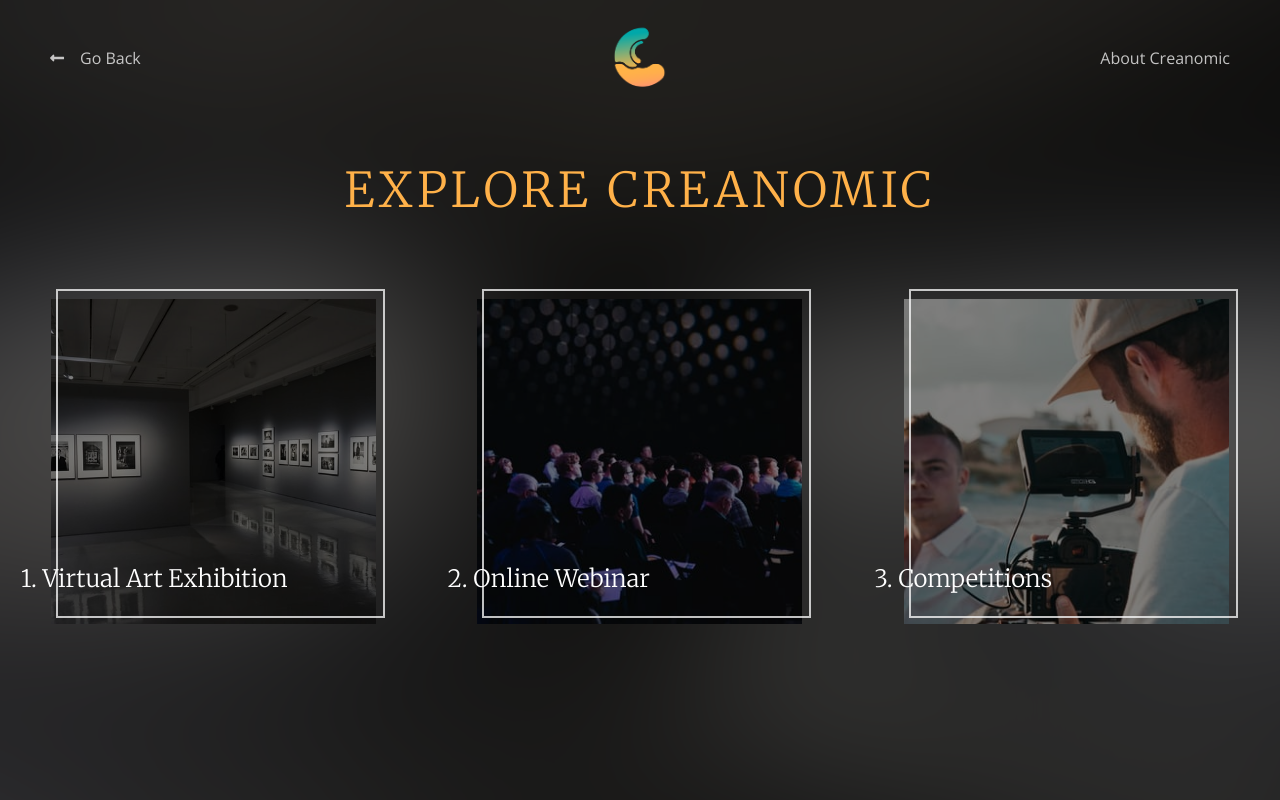
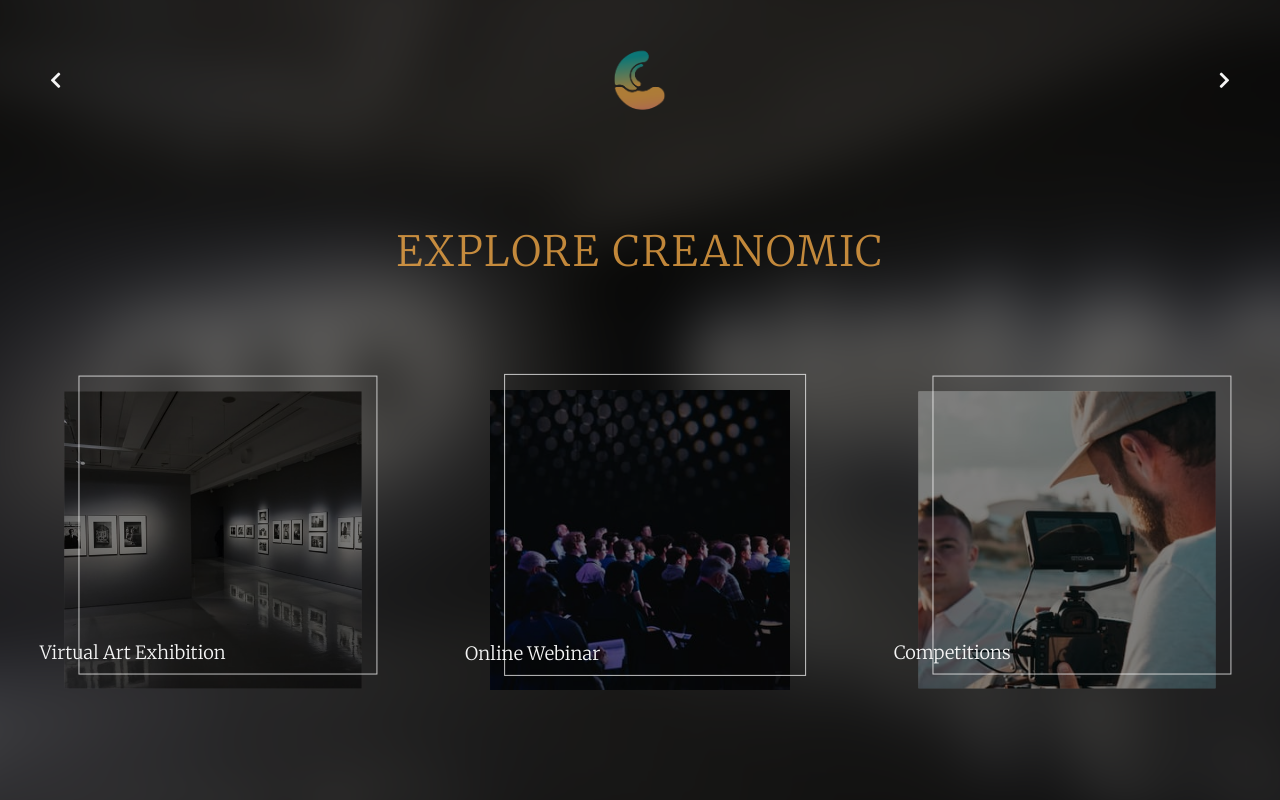
Before and after one commit to Bram-adl/web-creanomic, a Vue app: page /home in a window 1280 px wide. Built offline with nearby package versions, Linux system fonts and the light colour scheme.

Commit message:
Fix HomePage.vue and MainHeader.vue

```diff
--- a/src/App.vue
+++ b/src/App.vue
@@ -23,6 +23,7 @@
 }
 a {
   text-decoration: none;
+  color: inherit;
 }
 #app {
   width: 100%;
--- a/src/components/MainHeader.vue
+++ b/src/components/MainHeader.vue
@@ -1,170 +1,207 @@
 <template>
-  <header class="main-header">
-    <div class="go-back-box box" @click="goToPreviousPage">
-      <i class="fas fa-long-arrow-alt-left"></i>
-      <span>Go Back</span>
+  <div class="main-header">
+    <div class="box box-prev">
+      <router-link class="link" :to="prevLink">
+        <i class="fas fa-chevron-left"></i>
+        <span @click.prevent="goToPrevPage(prevLink)">Go back</span>
+      </router-link>
     </div>
-
-    <div class="logo-box box">
-      <img src="@/assets/logo.png" alt="logo" class="logo">
+    <div class="box box-logo">
+      <img src="@/assets/logo.png" alt="logo-creanomic" class="logo">
     </div>
-
-    <div class="link-box box">
-      <a href="/about" @click.prevent="goToAboutPage">About Creanomic</a>
+    <div class="box box-link">
+      <router-link class="link" to="/about">
+        <span @click.prevent="goToAboutPage">About</span>
+        <i class="fas fa-chevron-right"></i>
+      </router-link>
     </div>
-  </header>
+  </div>
 </template>
 
 <script>
 export default {
   name: 'main-header',
+
+  props: {
+    prevLink: {
+      type: String,
+    }
+  },
+
+  mounted () {
+    this.runAnimation()
+  },
+
   methods: {
-    goToPreviousPage() {
-      if ( this.$route.name == "home" ) {
-        this.eventBus.$emit("loadLandingPage")
-      } else {
-        this.eventBus.$emit("loadHomePage")
+    runAnimation () {
+      let tl = this.gsap.timeline()
+      tl.from(".box-prev > a *", {
+        opacity: 0,
+        x: 25,
+        duration: 1,
+        ease: "power2.in",
+        delay: 2,
+        stagger: {
+          amount: 0.1
+        }
+      }).from(".box-link > a *", {
+        opacity: 0,
+        x: -25,
+        duration: 1,
+        ease: "power2.in",
+        stagger: {
+          amount: 0.1
+        }
+      }, "-=0.75").to(".logo", {
+        opacity: 1,
+        duration: 1,
+        ease: "power2.inOut",
+      }, "+=1")
+    },
+
+    goToPrevPage (link) {
+      if ( link == '/' ) {
+        this.eventBus.$emit('loadLandingPage')
       }
     },
 
-    goToAboutPage() {
-      this.eventBus.$emit("loadAboutPage")
+    goToAboutPage () {
+      this.eventBus.$emit('loadAboutPage')
     }
   }
 }
 </script>
 
 <style lang="scss" scoped>
+/*
+  =========================================================
+  | SCSS Variables and Mixins
+  =========================================================
+  Di kode ini, kita membuat beberapa variable untuk warna
+  dan fonts, sehingga berikutnya saat kita ingin menggunakan
+  warna yang sudah ditentukan dari design dan sifatnya global
+  kita cukup merubah nya melalui variable ini.
+
+  Berikutnya terdapat mixin yang fokusnya untuk mempermudah
+  penulisan media queries atau bekerja untuk responsive web
+  design. Mixin sudah dibuat menggunakan @mixin sehingga
+  untuk menggunakannya, cukup include dengan @include
+  directive milik SCSS.
+
+  Untuk mobile first approach, kita tidak tentukan breakpoint
+  untuk ukuran xs, untuk itu kita hanya deklarasikan ukuran
+  lainnya dimana sm untuk small screen seperti handphone, md
+  untuk ukuran tablet atau handphone portrait, lg untuk mini
+  laptop seperti notebook atau tablet pro, dan xl untuk ukuran
+  desktop.
+*/
+
+// Global Color Variables.
+$white: #F5F5F5;
+$yellow: #FFB149;
+$blue: #00A8AA;
+$grey: #363C3E;
+$serif: "Merriweather", serif;
+$sans-serif: "Open Sans", sans-serif;
+
+// Twitter Bootstrap Grid System.
+$sm-min: 576px;
+$md-min: 768px;
+$lg-min: 992px;
+$xl-min: 1200px;
+
+// Media Queries Breakpoints.
+@mixin sm {
+  @media (min-width: #{$sm-min}) {
+    @content;
+  }
+}
+
+@mixin md {
+  @media (min-width: #{$md-min}) {
+    @content;
+  }
+}
+
+@mixin lg {
+  @media (min-width: #{$lg-min}) {
+    @content;
+  }
+}
+
+@mixin xl {
+  @media (min-width: #{$xl-min}) {
+    @content;
+  }
+}
+
+/*
+  =========================================================
+  | SCSS Bases Styles - Mobile First
+  =========================================================
+*/
 .main-header {
   position: relative;
-
   display: flex;
   align-items: center;
   justify-content: space-between;
-
-  padding: 20px 16px;
-  color: rgba(254, 254, 254, 0.75);
-
+  height: 15vh;
+  padding: 0 25px;
+  @include md {
+    height: 20vh;
+    padding: 0 50px;
+  }
   .box {
     width: 100%;
-  }
-
-  .go-back-box {
-    font-family: "Open Sans", sans-serif;
+    font-family: $serif;
     font-size: 12px;
-    cursor: pointer;
-
-    span {
-      margin-left: 16px;
-      transition: .4s ease-out;
+    @include sm {
+      font-size: 16px;
     }
-
-    &:hover {
-      span {margin-left: 20px}
+    @include md {
+      font-size: 18px;
     }
-  }
-
-  .logo-box {
-    line-height: 0;
-
-    .logo {
-      display: block;
-      width: 50px;
-      height: 50px;
-      margin: auto;
-    }
-  }
-
-  .link-box {
-    text-align: right;
-
-    a {
-      display: inline-block;
-      color: inherit;
-      font-family: "Open Sans", sans-serif;
-      font-size: 10px;
-      text-decoration: none;
-      position: relative;
-
-      &::after {
-        content: "";
-        position: absolute;
-        top: 100%;
-        right: 0%;
-        transform: translate(0, 25%);
-        width: 0%;
-        height: 1px;
-        background: #FEFEFE;
+    &-prev {
+      text-align: left;
+      color: $white;
+      &:hover {
+        span {margin-left: 16px;}
+      }
+      span {
+        display: inline-block;
+        margin-left: 10px;
         transition: .4s ease-out;
       }
-
+    }
+    &-logo {
+      text-align: center;
+      line-height: 0;
+      .logo {
+        opacity: 0;
+        width: 50px;
+        height: 50px;
+        @include md {
+          width: 60px;
+          height: 60px;
+        }
+        @include lg {
+          width: 75px;
+          height: 75px;
+        }
+      }
+    }
+    &-link {
+      text-align: right;
+      color: $white;
       &:hover {
-        &::after {
-          width: 100%;
-        }
+        span {margin-right: 16px;}
+      }
+      span {
+        display: inline-block;
+        margin-right: 10px;
+        transition: .4s ease-out;
       }
     }
   }
 }
-
-@media only screen and (min-width: 481px) and (max-width: 768px) {
-  .main-header {
-    padding: 20px 50px;
-    .go-back-box {
-      font-size: 20px;
-    }
-
-    .logo-box {
-      .logo {
-        width: 75px;
-        height: 75px;
-      }
-    }
-
-    .link-box a {
-      font-size: 18px;
-    }
-  }
-}
-
-@media only screen and (min-width: 769px) and (max-width: 1024px) {
-  .main-header {
-    .go-back-box {
-      font-size: 16px;
-    }
-
-    .logo-box {
-      .logo {
-        width: 75px;
-        height: 75px;
-      }
-    }
-
-    .link-box a {
-      font-size: 16px;
-    }
-  }
-}
-
-@media only screen and (min-width: 769px) {
-  .main-header {
-    padding: 20px 50px;
-    .go-back-box {
-      font-size: 16px;
-    }
-
-    .logo-box {
-      line-height: 0;
-
-      .logo {
-        width: 75px;
-        height: 75px;
-      }
-    }
-
-    .link-box a {
-      font-size: 16px;
-    }
-  }
-}
 </style>
--- a/src/views/HomePage.vue
+++ b/src/views/HomePage.vue
@@ -1,174 +1,224 @@
 <template>
-  <div class="home-page">
+  <div class="container">
+    <div class="background">
+      <div class="background-image" :style="`background-image: url('img/${image}.jpg')`"></div>
+    </div>
+
     <div class="overlay"></div>
-    <div class="background" :style="`background-image: url('img/${image}')`"></div>
+    <main-header :prevLink="prevLink"></main-header>
 
-    <main-header></main-header>
-    <main-title></main-title>
+    <header class="heading">
+      <h2 class="heading-text">Explore Creanomic</h2>
+    </header>
 
-    <!-- Cards Section --> <br>
+    <div class="cards-container">
       <carousel
+        style="width: 100%;"
         :perPage="1"
         :perPageCustom="[[480, 1], [720, 2], [1024, 3]]"
         :paginationEnabled="false">
-      <slide v-for="card in cards" :key="card.id" style="padding: 16px;">
+        <slide v-for="card in cards" :key="card.id" style="padding: 50px 0;">
           <div
             class="card"
-          :style="`background-image: url('img/${card.image}')`"
-          @mouseenter="changeBackground(card.image)"
-          @click="enterPage(card.path)">
-          <h2 class="card-text">{{ card.title }}</h2>
+            :style="`background-image: url('img/${card.image}.jpg')`"
+            @mouseenter="changeBackground(card.image)">
+            <h3 class="card-title">{{ card.title }}</h3>
           </div>
         </slide>
       </carousel>
+    </div>
   </div>
 </template>
 
 <script>
 import MainHeader from "../components/MainHeader"
-import MainTitle from "../components/MainTitle"
 import { Carousel, Slide } from 'vue-carousel';
 
 export default {
   name: 'home-page',
+
   components: {
     MainHeader,
-    MainTitle,
     Carousel,
     Slide,
   },
+
   data: () => ({
-    image: 'art-gallery.jpg',
+    prevLink: '/',
+    image: 'art-gallery',
     cards: [
       {
         id: 1,
-        title: "1. Virtual Art Exhibition",
-        image: "art-gallery.jpg",
-        path: "art-gallery"
+        title: 'Virtual Art Exhibition',
+        image: 'art-gallery'
       },
       {
         id: 2,
-        title: "2. Online Webinar",
-        image: "webinar.jpg",
-        path: "webinar"
+        title: 'Online Webinar',
+        image: 'webinar'
       },
       {
         id: 3,
-        title: "3. Competitions",
-        image: "competition.jpg",
-        path: "competition"
+        title: 'Competitions',
+        image: 'competition'
       },
     ]
   }),
-  mounted: function () {
-    this.eventBus.$on("loadLandingPage", () => this.loadLandingPage())
-    this.eventBus.$on("loadAboutPage", () => this.loadAboutPage())
 
-    let tl = this.gsap.timeline()
-    tl.from(".overlay", {top: "0", duration: 1, delay: 1, ease: "circ.inOut"})
-    .from(".title", {y: 100, duration: 1, ease: "circ.inOut"}, "+=0.5")
-    .from(".card", {scale: 0, duration: 1, ease: "circ.inOut", stagger: {amount: 0.4, from: "center"}}, "-=1")
-  },
-  methods: {
-    loadLandingPage() {
-      this.gsap.to(".overlay", {top: "0", duration: 1, delay: 1, ease: "circ.inOut", onComplete: () => this.$router.push({ name: "landing" })})
-    },
-    loadAboutPage() {
-      this.gsap.to(".overlay", {top: "0", duration: 1, delay: 1, ease: "circ.inOut", onComplete: () => this.$router.push({ name: "about" })})
+  mounted () {
+    this.runAnimation()
+
+    this.eventBus.$on('loadLandingPage', () => this.loadLandingPage())
+    this.eventBus.$on('loadAboutPage', () => this.loadAboutPage())
   },
 
-    changeBackground(image) {
+  methods: {
+    changeBackground (image) {
       this.image = image
     },
 
-    enterPage(path) {
-      this.gsap.to(".card", {opacity: 0, duration: 1, delay: 1, ease: "circ.inOut", onComplete: () => this.$router.push({ name: path })})
+    runAnimation () {
+      let tl = this.gsap.timeline()
+      tl.to(".overlay", {
+        top: "-100vh",
+        delay: 1,
+        duration: 1,
+        ease: "circ.inOut"
+      }).from(".card", {
+        scale: 0,
+        duration: 2,
+        ease: "circ.inOut",
+        stagger: {
+          amount: 0.2,
+          from: "center"
+        }
+      }, "+=1").from(".heading-text", {
+        opacity: 0,
+        top: "150%",
+        duration: 3,
+        ease: "power2.inOut"
+      }, "-=2")
+    },
+
+    loadLandingPage () {
+      this.gsap.to(".overlay", {
+        top: 0,
+        delay: 1,
+        duration: 1,
+        ease: "circ.inOut",
+        onComplete: () => this.$router.push({ name: 'landing' })
+      })
+    },
+
+    loadAboutPage () {
+      this.gsap.to(".overlay", {
+        top: 0,
+        delay: 1,
+        duration: 1,
+        ease: "circ.inOut",
+        onComplete: () => this.$router.push({ name: 'about' })
+      })
     }
   }
 }
 </script>
 
 <style lang="scss" scoped>
-.overlay {
-  width: 100%;
-  height: 100%;
+/*
+  =========================================================
+  | SCSS Variables and Mixins
+  =========================================================
+  Di kode ini, kita membuat beberapa variable untuk warna
+  dan fonts, sehingga berikutnya saat kita ingin menggunakan
+  warna yang sudah ditentukan dari design dan sifatnya global
+  kita cukup merubah nya melalui variable ini.
 
-  position: absolute;
-  top: -100%;
-  left: 0;
+  Berikutnya terdapat mixin yang fokusnya untuk mempermudah
+  penulisan media queries atau bekerja untuk responsive web
+  design. Mixin sudah dibuat menggunakan @mixin sehingga
+  untuk menggunakannya, cukup include dengan @include
+  directive milik SCSS.
 
-  background-color: #363C3E;
-  z-index: 10;
+  Untuk mobile first approach, kita tidak tentukan breakpoint
+  untuk ukuran xs, untuk itu kita hanya deklarasikan ukuran
+  lainnya dimana sm untuk small screen seperti handphone, md
+  untuk ukuran tablet atau handphone portrait, lg untuk mini
+  laptop seperti notebook atau tablet pro, dan xl untuk ukuran
+  desktop.
+*/
+
+// Global Color Variables.
+$white: #F5F5F5;
+$white-50: rgba(254, 254, 254, 0.75);
+$yellow: #FFB149;
+$blue: #00A8AA;
+$grey: #363C3E;
+$serif: "Merriweather", serif;
+$sans-serif: "Open Sans", sans-serif;
+
+// Twitter Bootstrap Grid System.
+$sm-min: 576px;
+$md-min: 768px;
+$lg-min: 992px;
+$xl-min: 1200px;
+
+// Media Queries Breakpoints.
+@mixin sm {
+  @media (min-width: #{$sm-min}) {
+    @content;
+  }
 }
 
-.home-page {
-  width: 100%;
-  min-height: 100%;
-  position: relative;
-  overflow: hidden;
+@mixin md {
+  @media (min-width: #{$md-min}) {
+    @content;
+  }
+}
 
-  .background {
-    width: 100%;
-    height: 100%;
+@mixin lg {
+  @media (min-width: #{$lg-min}) {
+    @content;
+  }
+}
+
+@mixin xl {
+  @media (min-width: #{$xl-min}) {
+    @content;
+  }
+}
+
+/*
+  =========================================================
+  | SCSS Bases Styles - Mobile First
+  =========================================================
+*/
+.overlay {
   position: absolute;
   top: 0;
   left: 0;
+  width: 100%;
+  height: 100vh;
+  z-index: 25;
+  background: $grey;
+}
+.background {
+  position: absolute;
+  left: 0;
+  top: 0;
+  width: 100%;
+  height: 100vh;
   z-index: 0;
-
-    transition: .4s ease-out;
-
-    background-size: 100%;
-    transform: scale(1.5);
-    filter: blur(50px);
-
-    &::after {
-      content: "";
+  overflow: hidden;
+  .background-image {
     position: absolute;
     width: 100%;
     height: 100%;
-      left: 0;
-      top: 0;
-      background: rgba(0, 0, 0, 0.5);
-    }
-  }
-}
-
-.card {
-  width: 250px;
-  height: 250px;
-  margin: auto;
-
-  background-size: 150%;
+    background-size: cover;
     background-position: center;
-  background-repeat: no-repeat;
-
-  position: relative;
-  transition: background-size .4s ease-out;
-
-  cursor: pointer;
-
-  &:hover {
-    background-size: 175%;
-
+    filter: blur(25px);
+    transform: scale(1.15);
+    transition: .4s ease-out;
     &::after {
-      top: 50%;
-      left: 50%;
-      transform: translate(-50%, -50%);
-    }
-  }
-
-  &::after {
-    content: "";
-    position: absolute;
-    top: -10px;
-    left: 5px;
-    width: 100%;
-    height: 100%;
-    border: 2px solid rgba(254, 254, 254, 0.75);
-    transition: .4s ease-out;
-  }
-
-  &::before {
       content: "";
       position: absolute;
       top: 0;
@@ -177,38 +227,98 @@
       height: 100%;
       background: rgba(0, 0, 0, 0.5);
     }
-
-  .card-text {
-    color: #FEFEFE;
-    font-family: "Merriweather", serif;
-    font-size: 24px;
-    font-weight: 300;
-    white-space: nowrap;
-
-    position: absolute;
-    left: -30px;
-    bottom: 30px;
   }
 }
-
-@media only screen and (min-width: 481px) and (max-width: 768px) {
-  .card {
-    width: 350px;
-    height: 350px;
+.container {
+  background: $grey;
+  width: 100%;
+  min-height: 100%;
+}
+.heading {
+  height: 15vh;
+  position: relative;
+  overflow: hidden;
+  .heading-text {
+    position: absolute;
+    top: 50%;
+    left: 50%;
+    transform: translate(-50%, -50%);
+    white-space: nowrap;
+    color: $yellow;
+    font-family: $serif;
+    font-size: 1.4rem;
+    font-weight: 300;
+    text-transform: uppercase;
+    letter-spacing: 2px;
+    @include md {
+      font-size: 1.8rem;
+    }
+    @include lg {
+      font-size: 2.2rem;
+    }
+    @include xl {
+      font-size: 2.6rem;
     }
   }
-
-@media only screen and (min-width: 769px) and (max-width: 1024px) {
+}
+.cards-container {
+  height: 70vh;
+  display: flex;
+  align-items: center;
+  @include md {
+    height: 65vh;
+  }
+}
 .card {
+  position: relative;
+  width: 275px;
+  height: 275px;
+  margin: auto;
+  background-size: cover;
+  background-position: center;
+  @include sm {
+    width: 400px;
+    height: 400px;
+  }
+  @include md {
     width: 300px;
     height: 300px;
   }
+  &:hover {
+    &::after {
+      transform: translate(-50%, -50%);
     }
-
-@media only screen and (min-width: 1025px) {
-  .card {
-    width: 325px;
-    height: 325px;
+    .card-title {
+      left: 50%;
+      transform: translateX(-50%);
+    }
+  }
+  &::before, &::after {
+    content: "";
+    position: absolute;
+    width: 100%;
+    height: 100%;
+  }
+  &::before {
+    background: rgba(0, 0, 0, 0.5);
+  }
+  &::after {
+    top: 50%;
+    left: 50%;
+    transform: translate(-45%, -55%);
+    border: 1px solid $white-50;
+    transition: .4s ease-out;
+  }
+  &-title {
+    color: $white;
+    font-family: $serif;
+    font-size: 1.15rem;
+    font-weight: 300;
+    white-space: nowrap;
+    position: absolute;
+    left: -25px;
+    bottom: 25px;
+    transition: .4s ease-out;
   }
 }
 </style>
--- a/src/views/LandingPage.vue
+++ b/src/views/LandingPage.vue
@@ -145,7 +145,7 @@
         stagger: {
           amount: 0.6
         },
-        onComplete: () => this.$router.push('home')
+        onComplete: () => this.$router.push({ name: 'home' })
       })
     }
   }
```
Lines whose indentation alone changed are shown as unchanged.
